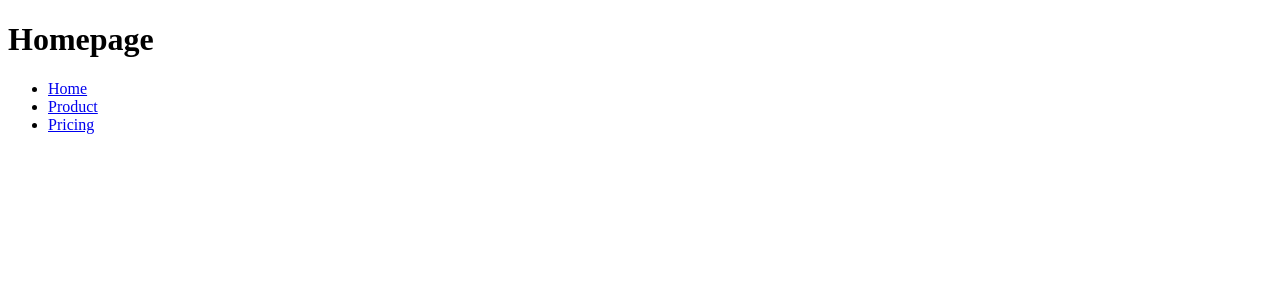
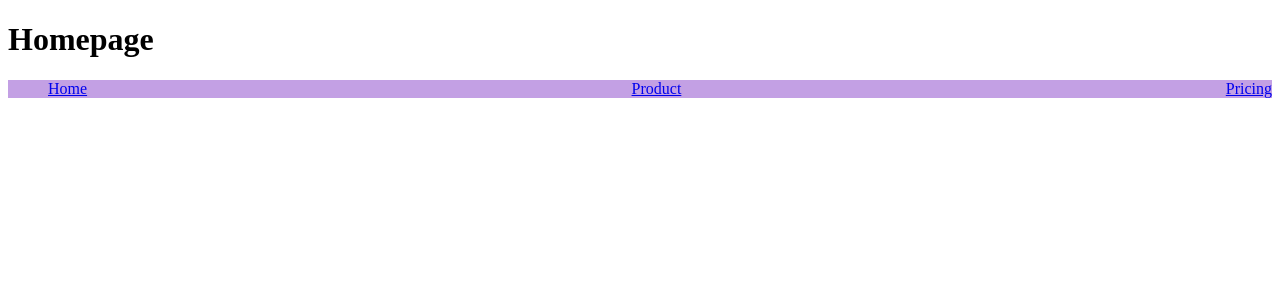
Before and after one commit to nada-khairaldin/WordWise-webApp, a React (Vite) app: page / in a window 1280 px wide. Shown: the top 300 px of the page. Built offline with nearby package versions, Linux system fonts and the light colour scheme.

Commit message:
adding a css module styling

```diff
--- a/src/components/PageNav.jsx
+++ b/src/components/PageNav.jsx
@@ -1,7 +1,8 @@
 import { Link } from "react-router-dom";
+import styles from "./PageNav.module.css";
 function PageNav() {
   return (
-    <nav>
+    <nav className={styles.nav}>
       <ul>
         <li>
           <Link to="/">Home</Link>
--- /dev/null
+++ b/src/components/PageNav.module.css
@@ -0,0 +1,18 @@
+/* we should just use a class name selector , we cannot select elements by their element selector like ul */
+
+.nav {
+  background: rgb(195, 160, 228);
+}
+
+/* here the module gives every class a random id , so it is name appears as className + random unique id , which helps in distinguishing  class names for every component to prevent clash */
+
+.nav ul {
+  list-style: none;
+  display: flex;
+  justify-content: space-between;
+}
+
+:global(test) {
+  color: white;
+}
+/* if we need to use a global class , so we could implements with className prop in a component , we have to use it in this way , as here module do not gives this class a unique string (id) , which means it will keep preserving its name as it */
```
